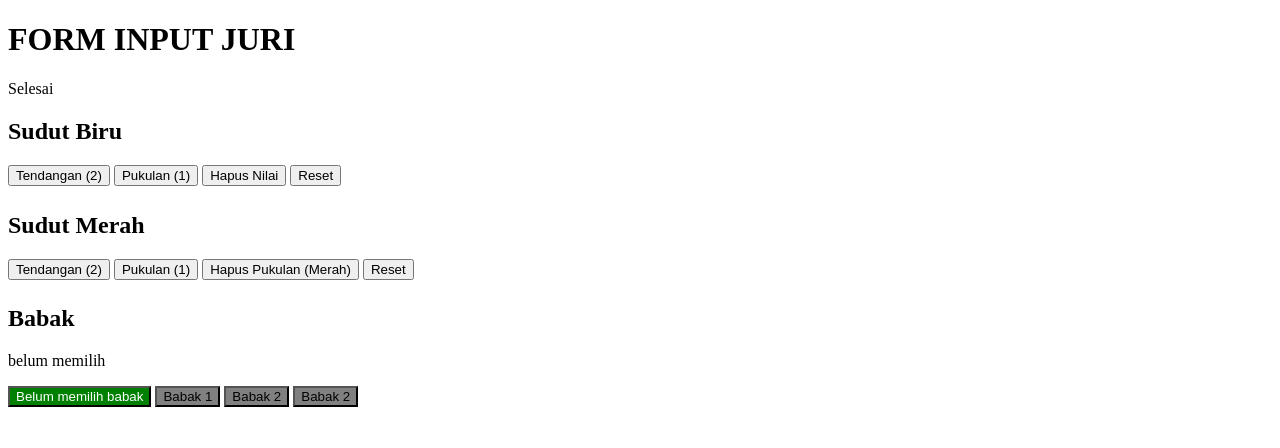
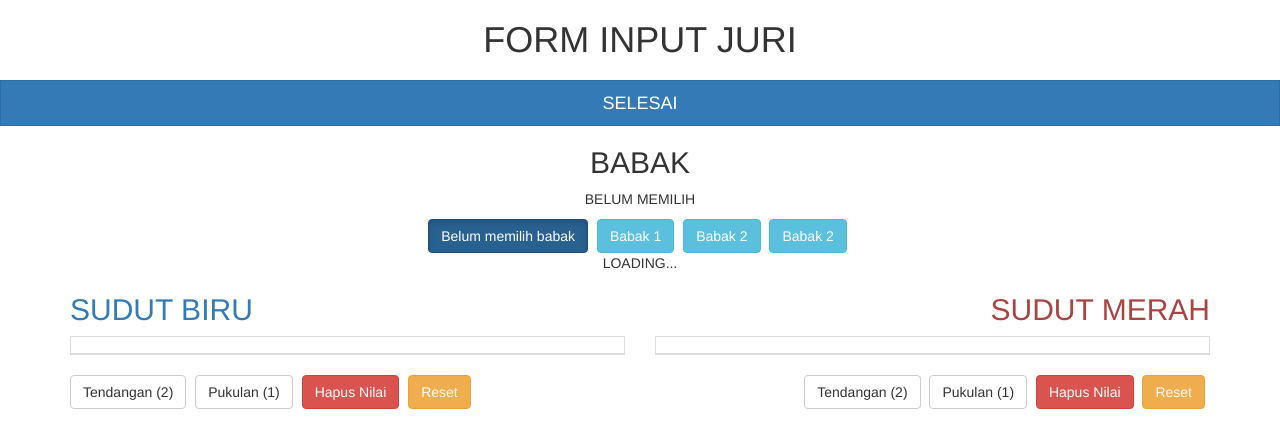
Before and after one commit to Cyberritzz/silat_baru, a PHP site: page /skordigital/juri/penilaian.html in a window 1280 px wide. Shown: the top 448 px of the page. Run offline with PHP 8.4, Linux system fonts and the light colour scheme; data comes from the database, SQL or seed files in the repository; data that the repository does not hold is empty.

Commit message:
penilaian

```diff
--- a/juri/css/index.css
+++ b/juri/css/index.css
@@ -128,3 +128,39 @@
     width: 80%;
     float: left;
 }
+
+.nilai-box {
+    width: 50px;
+    height: 50px;
+    padding: 10px;
+    margin-right: 10px;
+    text-align: center;
+    font-size: 24px;
+    border: 1px solid #ccc;
+    cursor: pointer;
+    border-radius: 20px;
+    /* Gaya untuk tombol babak yang aktif */
+}
+
+.total-biru {
+    margin-top: 10px;
+    margin-bottom: 10px;
+    font-size: 24px; /* Ukuran font yang sesuai */
+    color: #002fff; /* Warna teks sesuai keinginan Anda */
+    font-weight: bold; /* Menjadikan teks tebal */
+    text-align: start; /* Mengatur teks menjadi rata kanan */
+}
+
+.total-merah {
+    margin-top: 10px;
+    margin-bottom: 10px;
+    font-size: 24px; /* Ukuran font yang sesuai */
+    color: #ff0000; /* Warna teks sesuai keinginan Anda */
+    font-weight: bold; /* Menjadikan teks tebal */
+    text-align: end; /* Mengatur teks menjadi rata kanan */
+}
+
+/* CSS untuk tombol-tombol */
+.btn {
+    margin-right: 5px; /* Memberi jarak antara tombol */
+}
--- a/juri/penilaian.html
+++ b/juri/penilaian.html
@@ -1,51 +1,43 @@
 <!DOCTYPE html>
+
 <html>
+
 <head>
     <title>Penjurian Silat</title>
-    <style>
-        .nilai-box {
-            width: 50px;
-            height: 50px;
-            display: inline-block;
-            margin: 5px;
-            text-align: center;
-            font-size: 24px;
-            border: 1px solid #ccc;
-            cursor: pointer;
-            /* Gaya untuk tombol babak yang aktif */
-        }
-        .babak-button.active {
-            background-color: green; /* Warna latar belakang "menyala" */
-            color: white; /* Warna teks "menyala" */
-            /* Tambahan gaya lainnya sesuai kebutuhan */
-        }
-
-        /* Gaya untuk tombol babak yang tidak aktif */
-        .babak-button {
-            background-color: gray; /* Warna latar belakang tombol yang tidak aktif */
-            color: black; /* Warna teks tombol yang tidak aktif */
-            /* Tambahan gaya lainnya sesuai kebutuhan */
-        }
-    </style>
+    <link rel="stylesheet" href="css/index.css">
+    <link rel="stylesheet" href="bootstrap/dist/css/bootstrap.min.css">
+    <script src="https://code.jquery.com/jquery-3.7.1.min.js"
+        integrity="sha256-/JqT3SQfawRcv/BIHPThkBvs0OEvtFFmqPF/lYI/Cxo=" crossorigin="anonymous"></script>
 </head>
 
 <body>
-    <div id="display-time"></div>
-    <h1>FORM INPUT JURI</h1>
-    <h2 class="nama_juri"></h2>
 
-    <a class="bt n btn-lg btn-primary btn-block" id="btn-selesai">Selesai</a>
-    <div>
-        <h2>Sudut Biru</h2>
+    <h1 class="text-center">FORM INPUT JURI</h1>
+    <h2 class="nama_juri text-center"></h2>
+
+    <a class="btn btn-lg btn-primary btn-block" style="border-radius: 0;" id="btn-selesai">Selesai</a>
+
+    <div class="text-center">
+        <h2>Babak</h2>
+        <p id="babak">belum memilih</p>
+        <button id="babak-1-button" class="babak-button active btn btn-primary" onclick="selectBabak(0)">Belum memilih
+            babak</button>
+        <button id="babak-1-button" class="babak-button btn btn-info" onclick="selectBabak(1)">Babak 1</button>
+        <button id="babak-2-button" class="babak-button btn btn-info" onclick="selectBabak(2)">Babak 2</button>
+        <button id="babak-3-button" class="babak-button btn btn-info" onclick="selectBabak(2)">Babak 2</button>
+        <div id="timer" class="text-center">Loading...</div>
+        <!-- <div id="timerStatus"></div> -->
+    </div>
+
+    <div class="container">
+        <div class="row">
+            <div class="col-md-6" style="text-align: start;">
+                <h2 class="text-primary">Sudut Biru</h2>
                 <div class="kontingen_biru"></div>
                 <div class="nm_biru"></div>
-        <div id="nilai_biru"></div>
-        <div id="total_biru"></div>
-        <button onclick="tambahNilai('biru', 'Tendangan')">Tendangan (2)</button>
-        <button onclick="tambahNilai('biru', 'Pukulan')">Pukulan (1)</button>
-        <button onclick="hapusNilai('biru')">Hapus Nilai</button>
-        <button onclick="resetNilai('biru')">Reset</button>
-        <table class="table history-biru">
+                <div id="nilai_biru" style="margin-top: 10px; margin-bottom: 10px;"></div>
+                <div class="table-responsive">
+                    <table class="table table-bordered table-striped history-biru">
                         <thead>
                             <tr>
                                 <th></th>
@@ -53,21 +45,20 @@
                         </thead>
                         <tbody></tbody>
                     </table>
-        <div id="total_biru"></div>
-
-
                 </div>
-    <div>
+                <button class="btn btn-default" onclick="tambahNilai('biru', 'Tendangan')">Tendangan (2)</button>
+                <button class="btn btn-default" onclick="tambahNilai('biru', 'Pukulan')">Pukulan (1)</button>
+                <button class="btn btn-danger" onclick="hapusNilai('biru')">Hapus Nilai</button>
+                <button class="btn btn-warning" onclick="resetNilai('biru')">Reset</button>
+                <div class="total-biru" id="total_biru"></div>
+            </div>
+            <div class="col-md-6" style="text-align: end;">
+                <h2 class="text-danger">Sudut Merah</h2>
                 <div class="kontingen_merah"></div>
                 <div class="nm_merah"></div>
-        <h2>Sudut Merah</h2>
-        <div id="nilai_merah"></div>
-        <div id="total_merah"></div>
-        <button onclick="tambahNilai('merah', 'Tendangan')">Tendangan (2)</button>
-        <button onclick="tambahNilai('merah', 'Pukulan')">Pukulan (1)</button>
-        <button onclick="hapusNilai('merah')">Hapus Pukulan (Merah)</button>
-        <button onclick="resetNilai('merah')">Reset</button>
-        <table class="table history-merah">
+                <div id="nilai_merah" style="margin-top: 10px; margin-bottom: 10px;"></div>
+                <div class="table-responsive">
+                    <table class="table table-bordered history-merah">
                         <thead>
                             <tr>
                                 <th></th>
@@ -75,21 +66,19 @@
                         </thead>
                         <tbody></tbody>
                     </table>
-
                 </div>
-    <div>
-        <h2>Babak</h2>
-        <p id="babak">belum memilih</p>
-        <button id="babak-1-button" class="babak-button active" onclick="selectBabak(0)">Belum memilih babak</button>
-        <button id="babak-1-button" class="babak-button" onclick="selectBabak(1)">Babak 1</button>
-        <button id="babak-2-button" class="babak-button" onclick="selectBabak(2)">Babak 2</button>
-        <button id="babak-3-button" class="babak-button" onclick="selectBabak(2)">Babak 2</button>
+                <button class="btn btn-default" onclick="tambahNilai('merah', 'Tendangan')">Tendangan (2)</button>
+                <button class="btn btn-default" onclick="tambahNilai('merah', 'Pukulan')">Pukulan (1)</button>
+                <button class="btn btn-danger" onclick="hapusNilai('merah')">Hapus Nilai</button>
+                <button class="btn btn-warning" onclick="resetNilai('merah')">Reset</button>
+                <div class="total-merah" id="total_merah"></div>
+            </div>
+        </div>
     </div>
     <audio class="my_audio" controls preload="none" style="display:none;">
         <source src="button.mp3" type="audio/mpeg">
         <source src="button.ogg" type="audio/ogg">
     </audio>
-    <script src="https://code.jquery.com/jquery-3.6.0.min.js"></script>
     <script>
         $(".my_audio").trigger('load');
 
@@ -135,6 +124,7 @@
                 }
             });
         }
+
 
         // Panggil fungsi untuk mengambil informasi juri dan jadwal saat halaman dimuat
         getJuriDanJadwal();
@@ -220,12 +210,12 @@
                             urutanNilai = value.id_nilai;
                             getLatestId(sudut);
                             console.log(latestId);
-                            console.log(typeof(value))
+                            console.log(typeof (value))
                         } else {
                             urutanNilai = value.id_nilai;
                             getLatestId(sudut);
                             console.log(latestId);
-                            console.log(typeof(urutanNilai));
+                            console.log(typeof (urutanNilai));
                         }
 
                         // Menambahkan nilai ke total
@@ -279,7 +269,9 @@
                     if (response.status === 'success') {
                         latestId = response.data.latest_id;
                         console.log(latestId)
-                    callback(latestId)
+                        function callback(latestId) {
+                            console.log(latestId)
+                        }
                         // resolve(latestId);
                     } else {
                         console.log("Gagal mendapatkan ID terbaru dari server.");
@@ -292,7 +284,7 @@
         }
 
         function hapusNilai(sudut) {
-            getLatestId(sudut, function(latestId) {
+            getLatestId(sudut, function (latestId) {
                 // Cek apakah ada nilai yang dapat dihapus di sisi klien
                 var elem = document.getElementById("nilai_" + sudut);
                 var nilai_boxes = elem.getElementsByClassName("nilai-box");
@@ -368,7 +360,7 @@
             elem.innerHTML = "";
         }
 
-        function selectBabak(selectedBabak) {
+        function selectBabak(selectedBabak, sudut) {
             // Hapus kelas "active" dari tombol babak yang saat ini aktif
             var babakButtonAktif = document.querySelector('.babak-button.active');
             if (babakButtonAktif) {
@@ -391,25 +383,17 @@
             updateHistoryTable(id_juri, id_partai, sudut, babak_active);
         }
 
+        $("#btn-selesai").click(function () {
+
+            if (confirm("Logout system ?")) {
+                window.location.replace('index.html');
+            }
+
+        });
+
         //Fungsi history
     </script>
-    <script src="https://code.jquery.com/jquery-3.6.0.min.js"></script>
-    <script>
-        // Menggunakan AJAX untuk memperbarui waktu yang diterima dari server PHP
-        function updateDisplayTime() {
-            $.ajax({
-                type: "GET",
-                url: url_api, // Endpoint server untuk mengambil waktu
-                success: function (response) {
-                    console.log(response)
-                    $("#display-time").html(response);
-                }
-            });
-        }
 
-        // Memanggil fungsi pertama kali saat halaman dimuat
-        updateDisplayTime();
-    </script>
 </body>
 
 </html>
--- a/nilai/api.php
+++ b/nilai/api.php
@@ -8,6 +8,7 @@
 
 // get ACTION
 $param = isset($_GET['a']) ? $_GET['a'] : '';
+
 
 if("" != $param)
 {
```
Also changed, not shown: timer/index.html (added, +103 -0 lines). Lines whose indentation alone changed are shown as unchanged.
